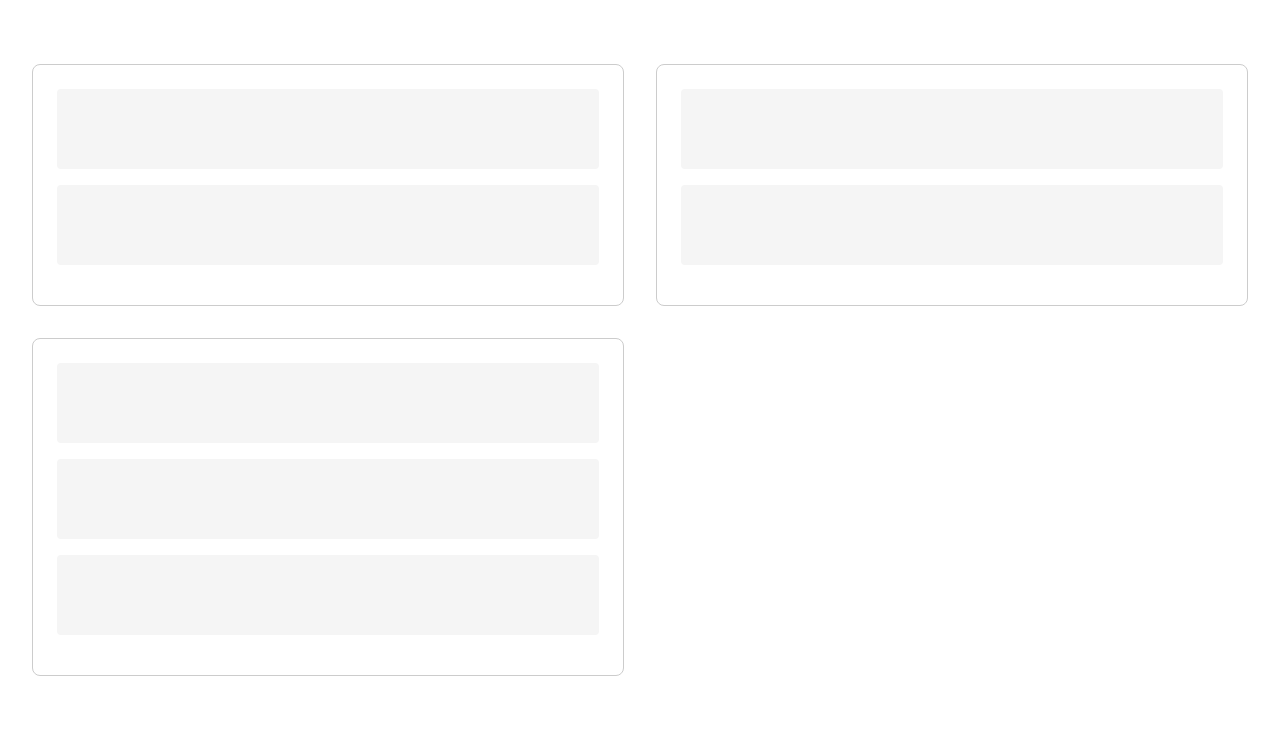
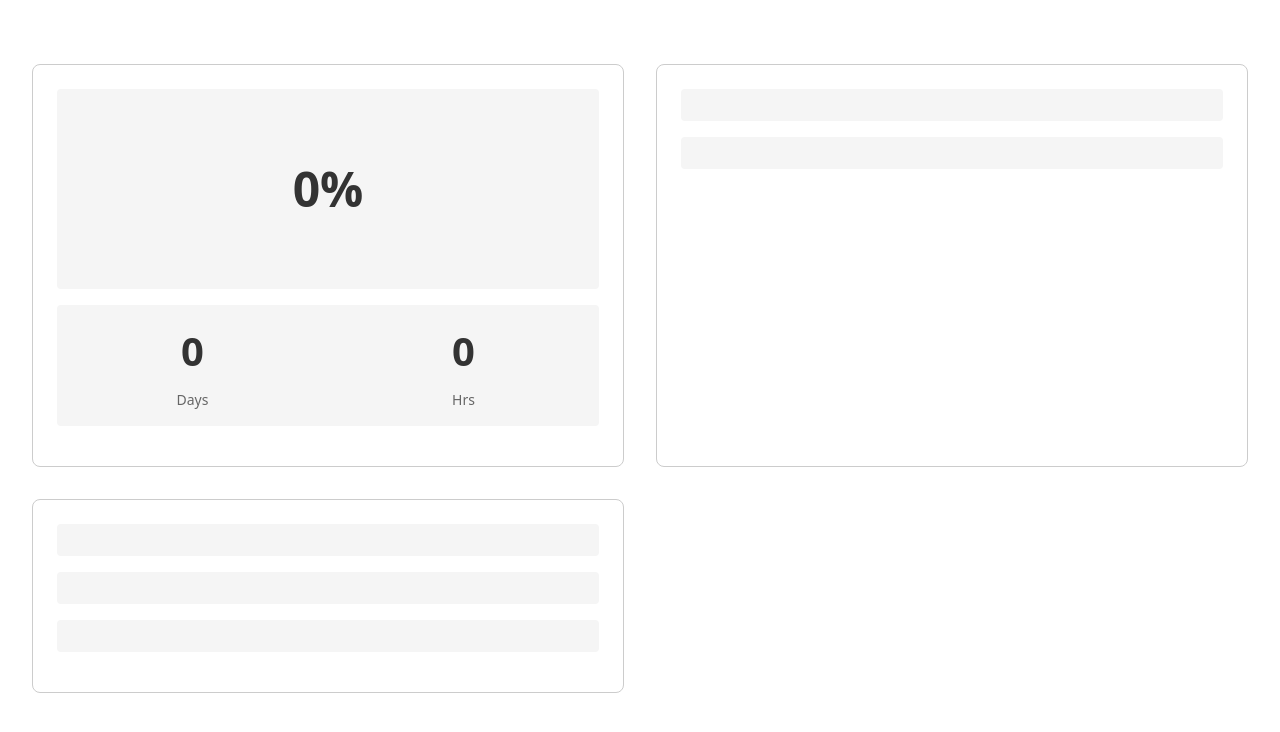
Before and after one commit to VermiNew/energy-monitoring-system, a React (Vite) app: page / in a window 1280 px wide. Shown: the top 732 px of the page. Built offline with nearby package versions, Linux system fonts and the light colour scheme.

Commit message:
feat: add battery section component

```diff
--- a/src/App.css
+++ b/src/App.css
@@ -26,9 +26,47 @@
 .power-display,
 .sources-grid,
 .toggle-container {
-  min-height: 80px;
   background: #f5f5f5;
   padding: 1rem;
   border-radius: 0.25rem;
   margin-bottom: 1rem;
 }
+
+.battery-container {
+  min-height: 200px;
+  display: flex;
+  align-items: center;
+  justify-content: center;
+}
+
+.battery-display {
+  font-size: 3rem;
+  font-weight: bold;
+}
+
+.battery-percentage {
+  color: #333;
+}
+
+.available-time {
+  display: flex;
+  gap: 2rem;
+  min-height: auto;
+}
+
+.time-block {
+  flex: 1;
+  text-align: center;
+}
+
+.time-value {
+  font-size: 2.5rem;
+  font-weight: bold;
+  color: #333;
+}
+
+.time-label {
+  font-size: 0.875rem;
+  color: #666;
+  margin-top: 0.5rem;
+}
--- a/src/App.tsx
+++ b/src/App.tsx
@@ -1,4 +1,5 @@
 import './App.css'
+import { BatterySection } from './components/BatterySection'
 
 function App() {
   return (
@@ -10,14 +11,7 @@ function App() {
 
       {/* Main Grid */}
       <main className="gui-main">
-        {/* Battery Section */}
-        <section className="battery-section">
-          {/* Battery Display */}
-          <div className="battery-container"></div>
-
-          {/* Available Time */}
-          <div className="available-time"></div>
-        </section>
+        <BatterySection />
 
         {/* Input Section */}
         <section className="input-section">
--- /dev/null
+++ b/src/components/BatterySection.tsx
@@ -0,0 +1,28 @@
+import { useState } from 'react'
+
+export function BatterySection() {
+  const [batteryLevel] = useState(0)
+  const [availableDays] = useState(0)
+  const [availableHours] = useState(0)
+
+  return (
+    <section className="battery-section">
+      <div className="battery-container">
+        <div className="battery-display">
+          <span className="battery-percentage">{batteryLevel}%</span>
+        </div>
+      </div>
+
+      <div className="available-time">
+        <div className="time-block">
+          <div className="time-value">{availableDays}</div>
+          <div className="time-label">Days</div>
+        </div>
+        <div className="time-block">
+          <div className="time-value">{availableHours}</div>
+          <div className="time-label">Hrs</div>
+        </div>
+      </div>
+    </section>
+  )
+}
```
